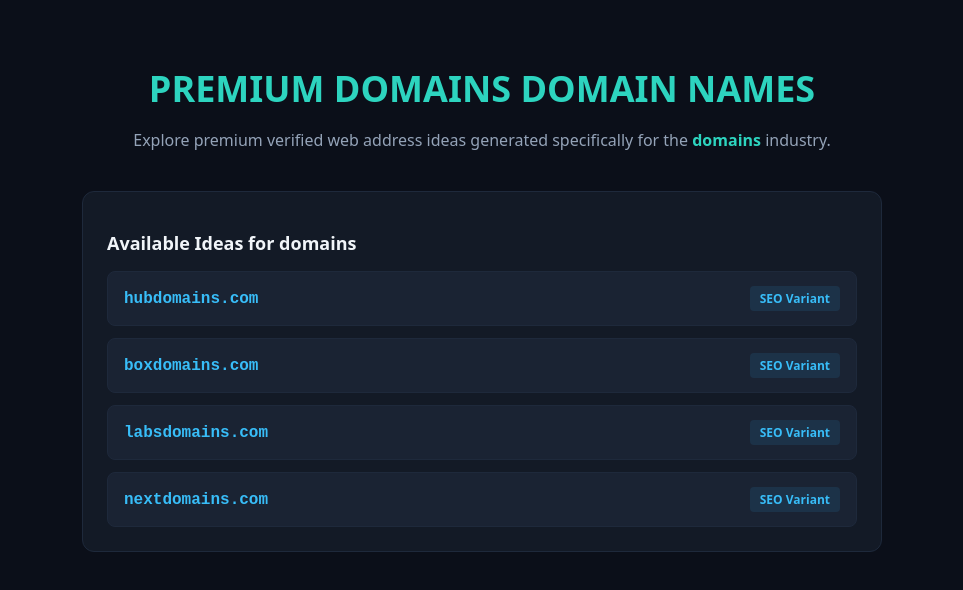
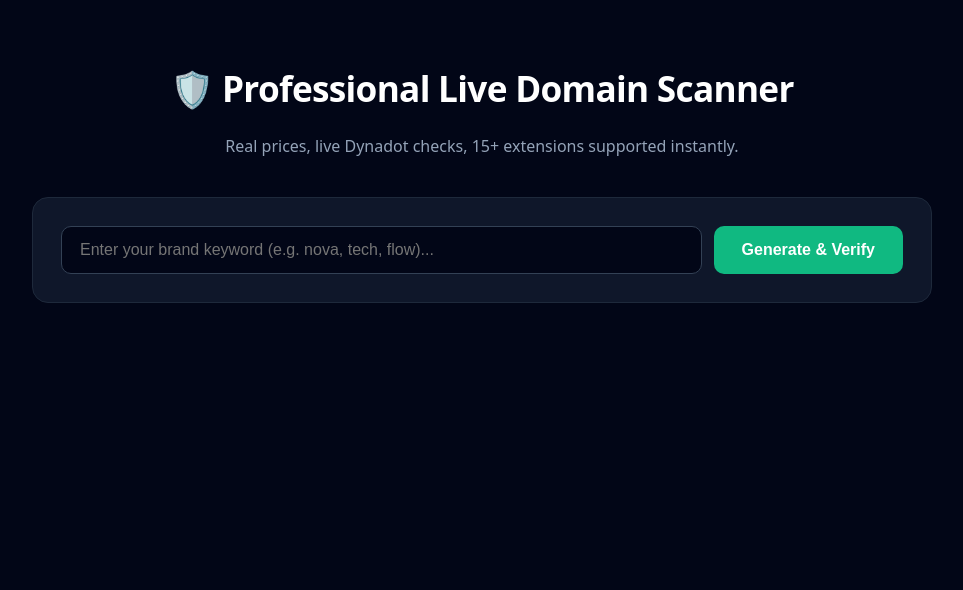
Before and after one commit to dixt219-dev/domain-hub-platform, a Next.js app: page / in a window 1280 px wide. Shown: the top 590 px of the page, without its empty margins (158-1121 px from the left). Built offline with nearby package versions, Linux system fonts and the light colour scheme.

Commit message:
Update page.js

```diff
--- a/app/page.js
+++ b/app/page.js
@@ -1,52 +1,158 @@
-export default function CategoryPage({ params }) {
-  const category = params.category || 'domains';
+'use client';
+import { useState } from 'react';
 
-  const categoryKeywords = {
-    ai:     ['cyber', 'neural', 'mind', 'bot', 'deep', 'coreal', 'smartbot'],
-    tech:   ['labs', 'hub', 'grid', 'core', 'flow', 'nexus', 'alpha'],
-    crypto: ['coin', 'block', 'chain', 'token', 'wallet', 'bit', 'hash'],
+const EXTENSIONS = ['com', 'net', 'org', 'io', 'ai', 'tech', 'co', 'app', 'dev', 'xyz', 'shop', 'online', 'me', 'biz', 'info'];
+const PREFIXES  = ['hub', 'box', 'labs', 'next', 'core', 'nova', 'apex', 'flow', 'grid', 'base'];
+
+export default function AdvancedDomainGeneratorPage() {
+  const [keyword, setKeyword]   = useState('');
+  const [results, setResults]   = useState([]);
+  const [loading, setLoading]   = useState(false);
+
+  const handleGenerate = async (e) => {
+    e.preventDefault();
+    if (!keyword.trim()) return;
+
+    setLoading(true);
+
+    const clean = keyword.trim().toLowerCase().replace(/[^a-z0-9]/g, '');
+
+    // بناء قائمة النطاقات المقترحة
+    const candidates = new Set();
+    EXTENSIONS.forEach(ext => candidates.add(`${clean}.${ext}`));
+    PREFIXES.forEach(pfx => {
+      candidates.add(`${clean}${pfx}.com`);
+      candidates.add(`${pfx}${clean}.com`);
+      candidates.add(`${clean}${pfx}.io`);
+    });
+
+    const initialResults = [...candidates].map(dom => ({
+      domain: dom,
+      status: 'Checking...',
+      available: null,
+      price: '-',
+    }));
+    setResults(initialResults);
+
+    const domainList = [...candidates];
+    const batchSize  = 3; // تقليل الحجم لتفادي الـ Rate Limit والـ Timeout
+
+    for (let i = 0; i < domainList.length; i += batchSize) {
+      const batch = domainList.slice(i, i + batchSize);
+      await Promise.all(batch.map(async (dom) => {
+        try {
+          const res  = await fetch(`/api/check-domain?domain=${dom}`);
+          const data = await res.json();
+          setResults(prev =>
+            prev.map(r =>
+              r.domain === dom
+                ? { ...r, status: data.available ? '✅ Available' : '❌ Taken', available: data.available, price: data.price }
+                : r
+            )
+          );
+        } catch {
+          setResults(prev =>
+            prev.map(r => r.domain === dom ? { ...r, status: '⚠️ Error', available: false, price: 'N/A' } : r)
+          );
+        }
+      }));
+    }
+
+    setLoading(false);
   };
 
-  const currentKeywords = categoryKeywords[category.toLowerCase()] || ['hub', 'box', 'labs', 'next'];
+  return (
+    <main style={{ minHeight: '100vh', backgroundColor: '#020617', color: '#f8fafc', padding: '40px 20px', fontFamily: 'system-ui, sans-serif' }}>
+      <div style={{ maxWidth: '900px', margin: '0 auto' }}>
 
-  return (
-    <main style={{ minHeight: '100vh', backgroundColor: '#0b0f19', color: '#fff', padding: '40px 20px', fontFamily: 'system-ui, sans-serif' }}>
-      <div style={{ maxWidth: '800px', margin: '0 auto', textAlign: 'center' }}>
+        {/* Header */}
+        <header style={{ textAlign: 'center', marginBottom: '40px' }}>
+          <h1 style={{ fontSize: '2.2rem', fontWeight: '800', letterSpacing: '-0.02em', color: '#fff' }}>
+            🛡️ Professional Live Domain Scanner
+          </h1>
+          <p style={{ color: '#94a3b8', fontSize: '1rem', marginTop: '8px' }}>
+            Real prices, live Dynadot checks, {EXTENSIONS.length}+ extensions supported instantly.
+          </p>
+        </header>
 
-        <h1 style={{ fontSize: '36px', fontWeight: '800', marginBottom: '16px', textTransform: 'uppercase', color: '#2dd4bf' }}>
-          Premium {category} Domain Names
-        </h1>
+        {/* Search Form */}
+        <section style={{ backgroundColor: '#0f172a', border: '1px solid #1e293b', borderRadius: '16px', padding: '28px', marginBottom: '32px' }}>
+          <form onSubmit={handleGenerate} style={{ display: 'flex', gap: '12px', flexWrap: 'wrap' }}>
+            <input
+              type="text"
+              value={keyword}
+              onChange={e => setKeyword(e.target.value)}
+              placeholder="Enter your brand keyword (e.g. nova, tech, flow)..."
+              style={{
+                flex: 1, minWidth: '220px', padding: '14px 18px',
+                backgroundColor: '#020617', border: '1px solid #334155',
+                borderRadius: '10px', color: '#fff', fontSize: '16px', outline: 'none'
+              }}
+            />
+            <button
+              type="submit"
+              disabled={loading}
+              style={{
+                padding: '14px 28px', backgroundColor: loading ? '#1e293b' : '#10b981',
+                border: 'none', borderRadius: '10px', color: '#fff',
+                fontSize: '16px', fontWeight: '700', cursor: loading ? 'not-allowed' : 'pointer',
+                transition: 'background-color 0.2s'
+              }}
+            >
+              {loading ? 'Scanning...' : 'Generate & Verify'}
+            </button>
+          </form>
+        </section>
 
-        <p style={{ color: '#94a3b8', fontSize: '16px', marginBottom: '40px' }}>
-          Explore premium verified web address ideas generated specifically for the{' '}
-          <span style={{ color: '#2dd4bf', fontWeight: '600' }}>{category}</span> industry.
-        </p>
-
-        <div style={{ backgroundColor: '#131a26', border: '1px solid #1e293b', borderRadius: '12px', padding: '24px', textAlign: 'left' }}>
-          <h2 style={{ fontSize: '18px', fontWeight: '600', marginBottom: '16px', color: '#f1f5f9' }}>
-            Available Ideas for {category}
-          </h2>
-
-          <div style={{ display: 'flex', flexDirection: 'column', gap: '12px' }}>
-            {currentKeywords.map((keyword) => (
-              <div
-                key={keyword}
-                style={{
-                  display: 'flex', justifyContent: 'space-between', alignItems: 'center',
-                  padding: '14px 16px', backgroundColor: '#1a2333', borderRadius: '8px',
-                  border: '1px solid #1e293b'
-                }}
-              >
-                <span style={{ fontFamily: 'monospace', fontSize: '16px', color: '#38bdf8', fontWeight: '600' }}>
-                  {keyword}{category}.com
-                </span>
-                <span style={{ fontSize: '12px', padding: '4px 10px', backgroundColor: 'rgba(56,189,248,0.1)', color: '#38bdf8', borderRadius: '4px', fontWeight: '600' }}>
-                  SEO Variant
-                </span>
-              </div>
-            ))}
-          </div>
-        </div>
+        {/* Results Table */}
+        {results.length > 0 && (
+          <section style={{ backgroundColor: '#0f172a', border: '1px solid #1e293b', borderRadius: '16px', padding: '24px', overflowX: 'auto' }}>
+            <h2 style={{ fontSize: '16px', fontWeight: '600', color: '#94a3b8', marginBottom: '16px' }}>
+              Suggested Domains ({results.length})
+            </h2>
+            <table style={{ width: '100%', borderCollapse: 'collapse', textAlign: 'left' }}>
+              <thead>
+                <tr style={{ borderBottom: '1px solid #1e293b' }}>
+                  <th style={{ padding: '10px 12px', color: '#64748b', fontSize: '13px' }}>Suggested Domain</th>
+                  <th style={{ padding: '10px 12px', color: '#64748b', fontSize: '13px' }}>Live Status</th>
+                  <th style={{ padding: '10px 12px', color: '#64748b', fontSize: '13px' }}>Real Registry Price</th>
+                </tr>
+              </thead>
+              <tbody>
+                {results.map((item, idx) => (
+                  <tr
+                    key={idx}
+                    style={{
+                      borderBottom: '1px solid #0f172a',
+                      backgroundColor: item.available === true ? 'rgba(16,185,129,0.05)' : 'transparent',
+                      transition: 'background-color 0.2s'
+                    }}
+                  >
+                    <td style={{ padding: '12px', fontFamily: 'monospace', fontSize: '15px', color: '#38bdf8', fontWeight: '600' }}>
+                      {item.domain}
+                    </td>
+                    <td style={{ padding: '12px' }}>
+                      <span style={{
+                        padding: '4px 10px', borderRadius: '20px', fontSize: '13px', fontWeight: '600',
+                        backgroundColor:
+                          item.available === true  ? 'rgba(16,185,129,0.15)' :
+                          item.available === false ? 'rgba(239,68,68,0.15)'  : 'rgba(100,116,139,0.15)',
+                        color:
+                          item.available === true  ? '#10b981' :
+                          item.available === false ? '#ef4444' : '#64748b',
+                      }}>
+                        {item.status}
+                      </span>
+                    </td>
+                    <td style={{ padding: '12px', color: item.available ? '#10b981' : '#475569', fontWeight: '700' }}>
+                      {item.price}
+                    </td>
+                  </tr>
+                ))}
+              </tbody>
+            </table>
+          </section>
+        )}
 
       </div>
     </main>
```
